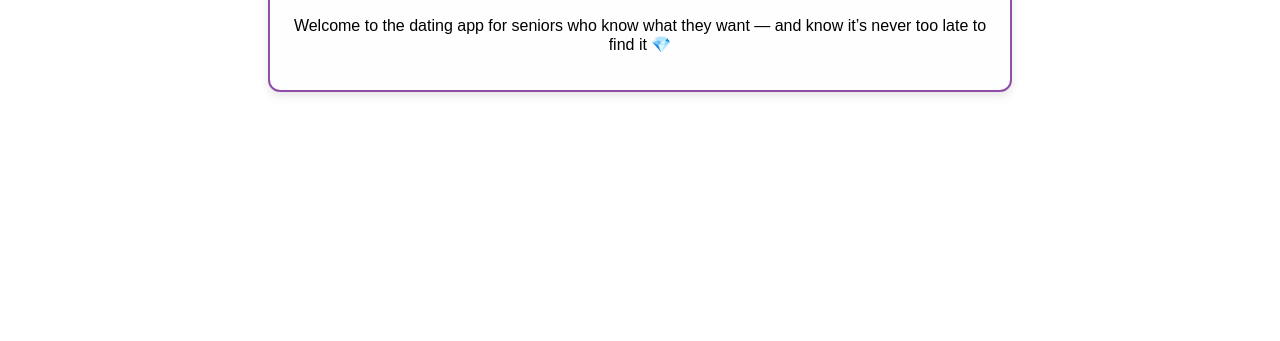
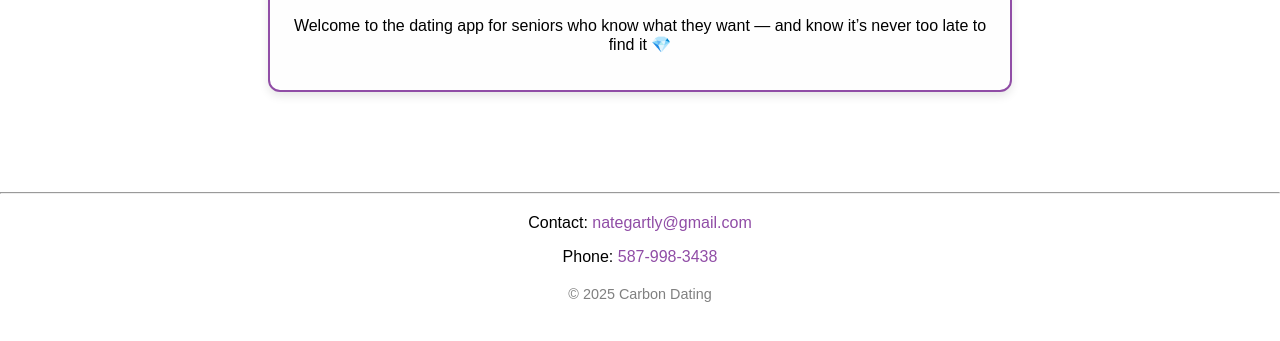
Before and after one commit to Nateski99/carbon-dating, a website: page index.html in a window 1280 px wide. Shown: the part 237-578 px from the top of the page. Drawn offline with Linux system fonts and the light colour scheme.

Commit message:
Add contact info to footer

```diff
--- a/index.html
+++ b/index.html
@@ -17,5 +17,11 @@
     <p class="tagline">Carbon makes Diamonds</p>
     <p>Welcome to the dating app for seniors who know what they want — and know it’s never too late to find it 💎</p>
   </main>
+  <footer style="margin-top: 100px; padding-bottom: 40px; text-align: center; font-size: 1rem; color: black;">
+  <hr style="margin-bottom: 20px;">
+  <p>Contact: <a href="mailto:nategartly@gmail.com">nategartly@gmail.com</a></p>
+  <p>Phone: <a href="tel:5879983438">587-998-3438</a></p>
+  <p style="margin-top: 20px; font-size: 0.9rem; color: gray;">© 2025 Carbon Dating</p>
+  </footer>
 </body>
 </html>
--- a/public/style.css
+++ b/public/style.css
@@ -44,3 +44,25 @@ h1 {
   font-size: 1.2rem;
   margin-bottom: 20px;
 }
+footer {
+  margin-top: 100px;
+  padding-bottom: 40px;
+  text-align: center;
+  font-size: 1rem;
+  color: black;
+}
+
+footer a {
+  color: #904da6ff; /* your primary color */
+  text-decoration: none;
+}
+
+footer hr {
+  margin-bottom: 20px;
+}
+
+footer p:last-child {
+  margin-top: 20px;
+  font-size: 0.9rem;
+  color: gray;
+}
```
